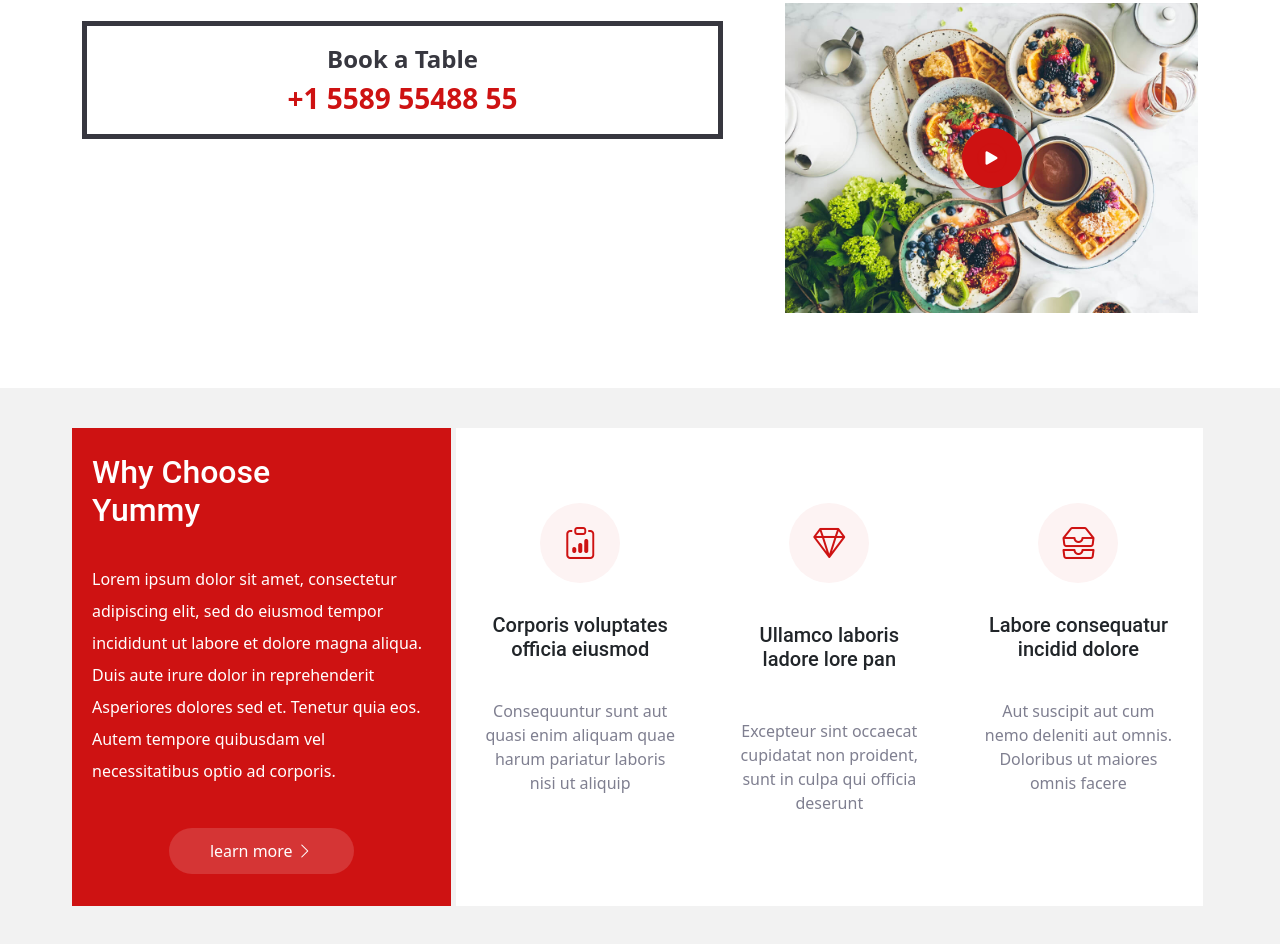
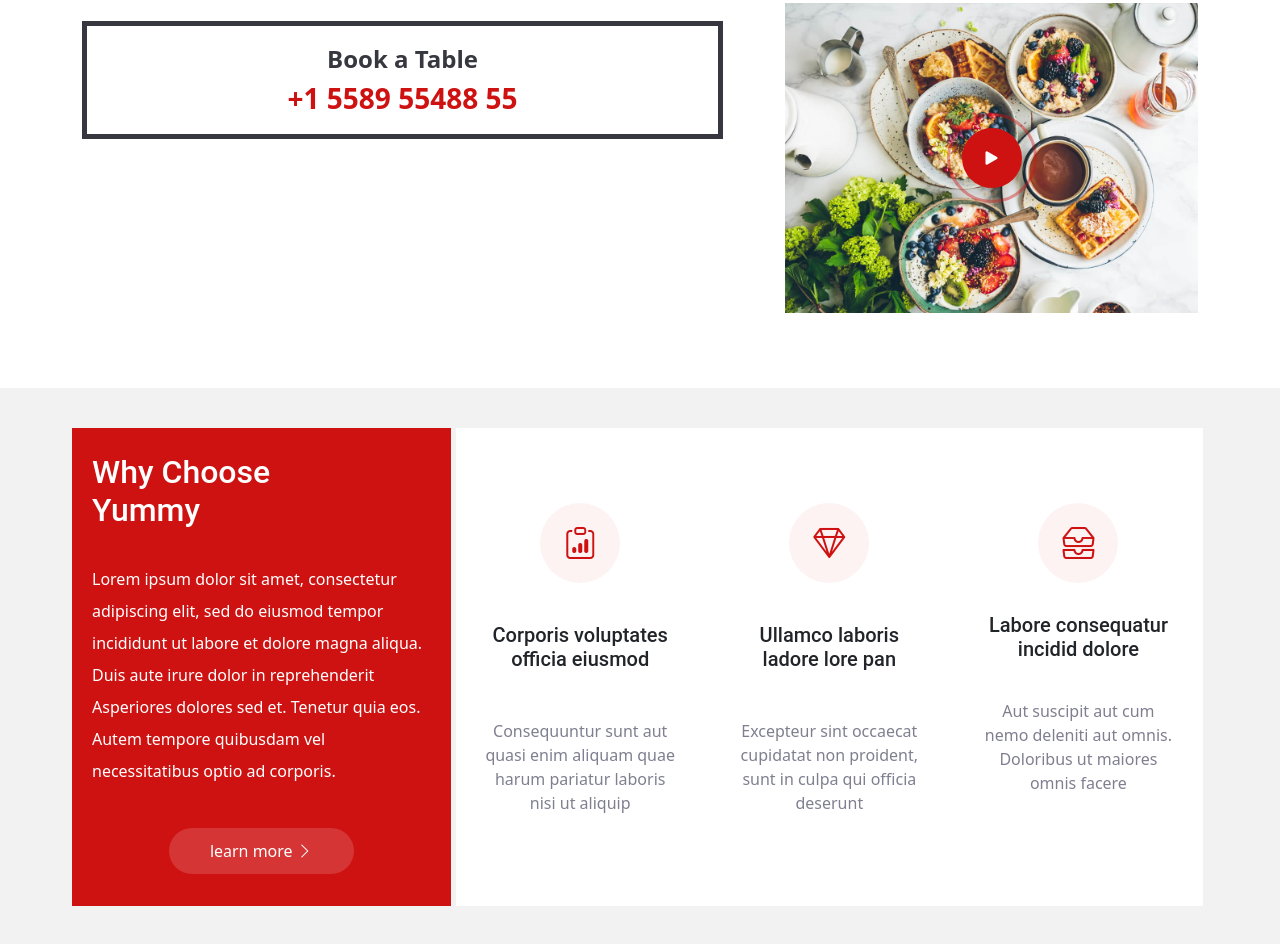
Before and after one commit to Anas-elbourkkadi/Anas_elbourkkadi_finalproject_dom, a website: page index.html in a window 1280 px wide. Shown: the part 1406-2350 px from the top of the page. Drawn offline with nearby package versions, Linux system fonts and the light colour scheme; a web font is replaced by a local one.

```diff
--- a/index.html
+++ b/index.html
@@ -188,7 +188,7 @@
 
                     <div class="col-lg-8">
                         <div class="row g-2">
-                            <section class="col-lg-4 bg-primeryBgcolor d-flex flex-column align-items-center gap-6 py-15 ">
+                            <section class="col-lg-4 bg-primeryBgcolor d-flex flex-column align-items-center gap-8 py-15 ">
                                 <div class="iconCards rounded-circle d-flex align-items-center justify-content-center">
                                     <i class="bi-clipboard-data text-colorBtns fs-2"></i>
                                 </div>
```
